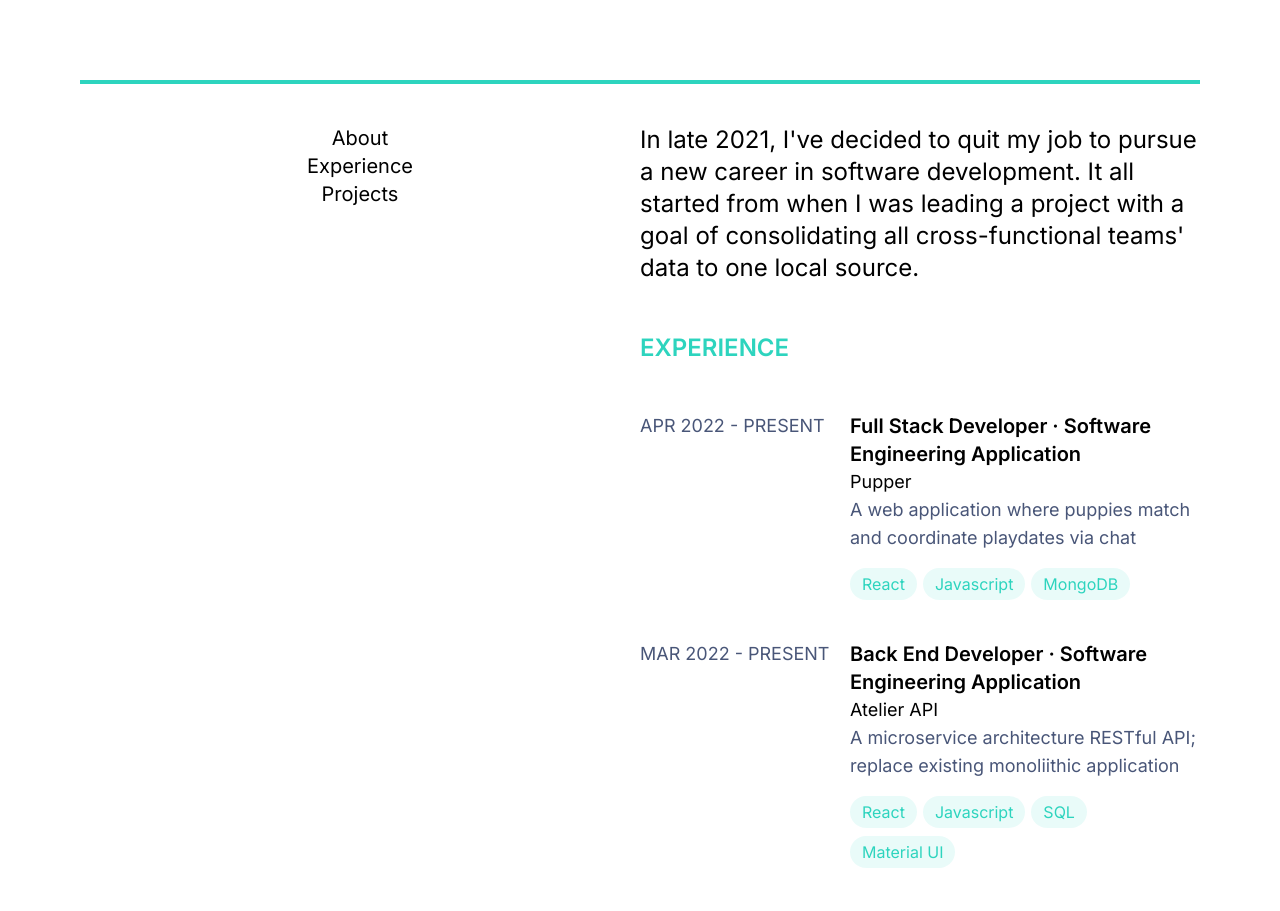
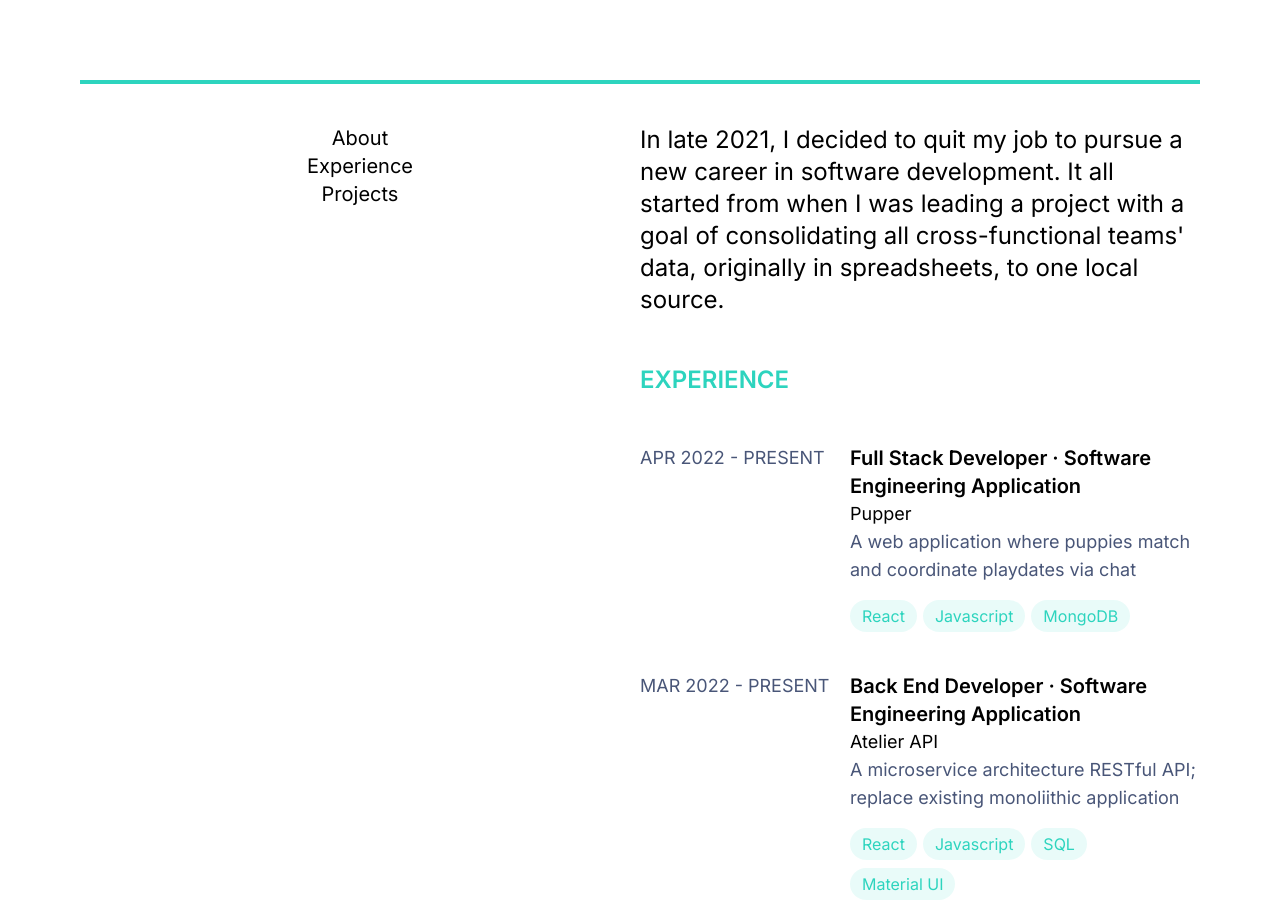
Before and after one commit to L-Chew/Personal-Portfolio, a React app: page / in a window 1280 px wide. Shown: the part 1100-2011 px from the top of the page. Built offline with nearby package versions, Linux system fonts and the light colour scheme; the HTML template or start-up script is replaced by a standard one.

Commit message:
About: updated wording

```diff
--- a/client/src/Components/About.jsx
+++ b/client/src/Components/About.jsx
@@ -6,7 +6,7 @@ const About = () => {
     <>
       <div className='grid grid-cols-8'>
         <div className='col-start-1 col-span-9 text-2xl'>
-          In late 2021, I've decided to quit my job to pursue a new career in software development. It all started from when I was leading a project with a goal of consolidating all cross-functional teams' data to one local source.
+          In late 2021, I decided to quit my job to pursue a new career in software development. It all started from when I was leading a project with a goal of consolidating all cross-functional teams' data, originally in spreadsheets, to one local source.
         </div>
       </div>
     </>
```
